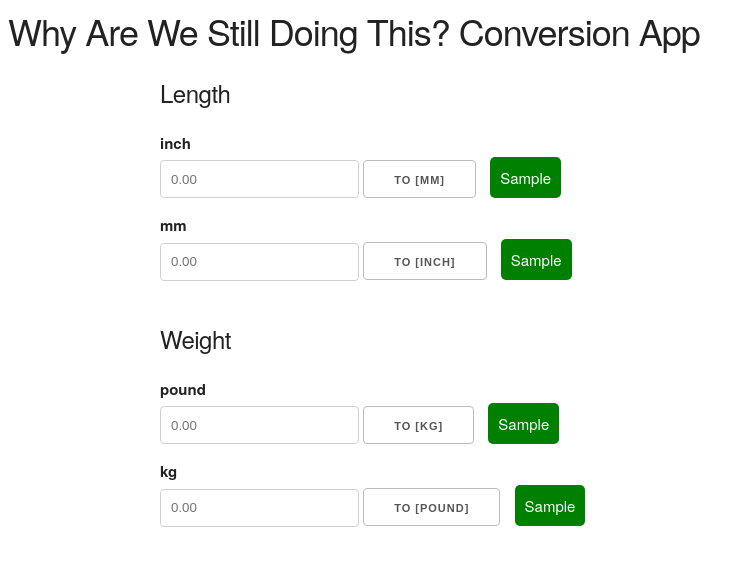
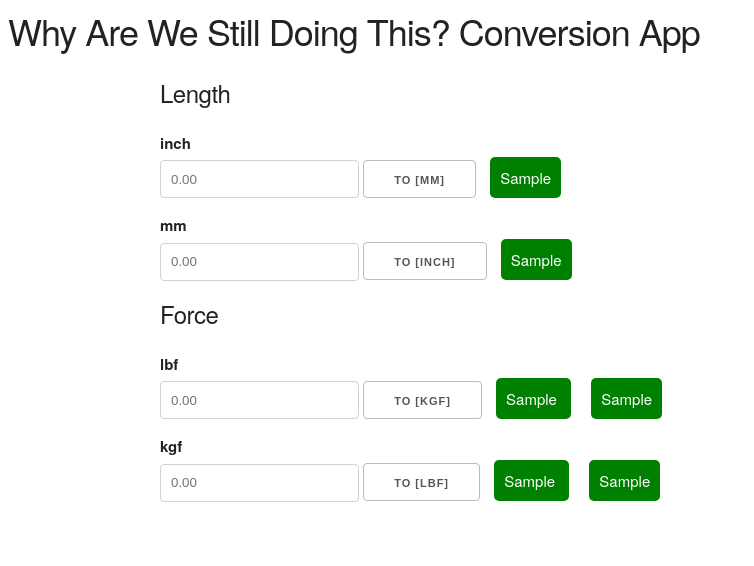
Before and after one commit to asobey/OnlineUnitConverter, a Flask app: template templates/app.html in a window 1280 px wide. Shown: the top 566 px of the page, without its empty margins (0-754 px from the left). Run offline with Flask 2, Linux system fonts and the light colour scheme; the template is opened without the code that fills it: most values are stand-ins (such as "Sample title", 1, 10 or a date in 2020).

Commit message:
Not Crashing and Forces included

```diff
--- a/app.py
+++ b/app.py
@@ -21,19 +21,22 @@
 
         if request.form['inch']:
             inch = float(request.form['inch'])
-            to_mm = f'{inch * 25.4} mm'
+            mm = inch * 25.4
+            to_mm = f'{inch * 25.4:.5} mm'
             return render_template('app.html', to_mm=to_mm)
         if request.form['mm']:
             mm = float(request.form['mm'])
-            to_inch = f'{mm / 25.4} in'
+            to_inch = f'{mm / 25.4:.5} in'
             return render_template('app.html', to_inch=to_inch)
-        if request.form['pound']:
-            pound = float(request.form['pound'])
-            result = f'{pound / 2.20462} mm'
-            return render_template('app.html', result=result)
-        if request.form['kg']:
-            kg = float(request.form['kg'])
-            result = f'{kg * 2.20462} mm'
-            return render_template('app.html', result=result)
+        if request.form['lbf']:
+            lbf = float(request.form['lbf'])
+            to_kgf = f'{lbf / 2.20462:.5} kgf'
+            to_N = f'{lbf * 4.44822:.5} N'
+            return render_template('app.html', to_kgf=to_kgf, lbf_to_N=to_N)
+        if request.form['kgf']:
+            kgf = float(request.form['kgf'])
+            to_lbf = f'{kgf * 2.20462:.5} lbf'
+            to_N = f'{kgf * 9.80665:.5} N'
+            return render_template('app.html', to_lbf=to_lbf, kgf_to_N=to_N)
         else:
             return render_template('app.html')
--- a/templates/app.html
+++ b/templates/app.html
@@ -36,20 +36,23 @@
         <input type="text" placeholder="0.00" class="u-half-width" name="mm"/>
         <input type="submit" value="To [inch]" id="calc_btn_mm" />
         <span class="alert"> {{ to_inch }} </span>
-      </form>
 
-      <form action="/send" method="POST">
-        <h5>Weight</h5>
+<!--      </form>-->
+<!--      <form action="/send" method="POST">-->
+
+        <h5>Force</h5>
         <!-- Pound-Pound-Pound -->
-        <label for="pound">pound</label>
-        <input type="text" placeholder="0.00" class="u-half-width" name="pound"/>
-        <input type="submit" value="To [kg]" id="calc_btn_pound" />
-        <span class="alert"> {{ to_kg }} </span>
+        <label for="lbf">lbf</label>
+        <input type="text" placeholder="0.00" class="u-half-width" name="lbf"/>
+        <input type="submit" value="To [kgf]" id="calc_btn_pound" />
+        <span class="alert"> {{ to_kgf }} </span>
+        <span class="alert"> {{ lbf_to_N }} </span>
         <!-- KG-KG-KG -->
-        <label for="kg">kg</label>
-        <input type="text" placeholder="0.00" class="u-half-width" name="kg"/>
-        <input type="submit" value="To [pound]" id="calc_btn_kg" />
-        <span class="alert"> {{ to_pound }} </span>
+        <label for="kgf">kgf</label>
+        <input type="text" placeholder="0.00" class="u-half-width" name="kgf"/>
+        <input type="submit" value="To [lbf]" id="calc_btn_kg" />
+        <span class="alert"> {{ to_lbf }} </span>
+        <span class="alert"> {{ kgf_to_N }} </span>
       </form>
 </body>
 </html>
```
